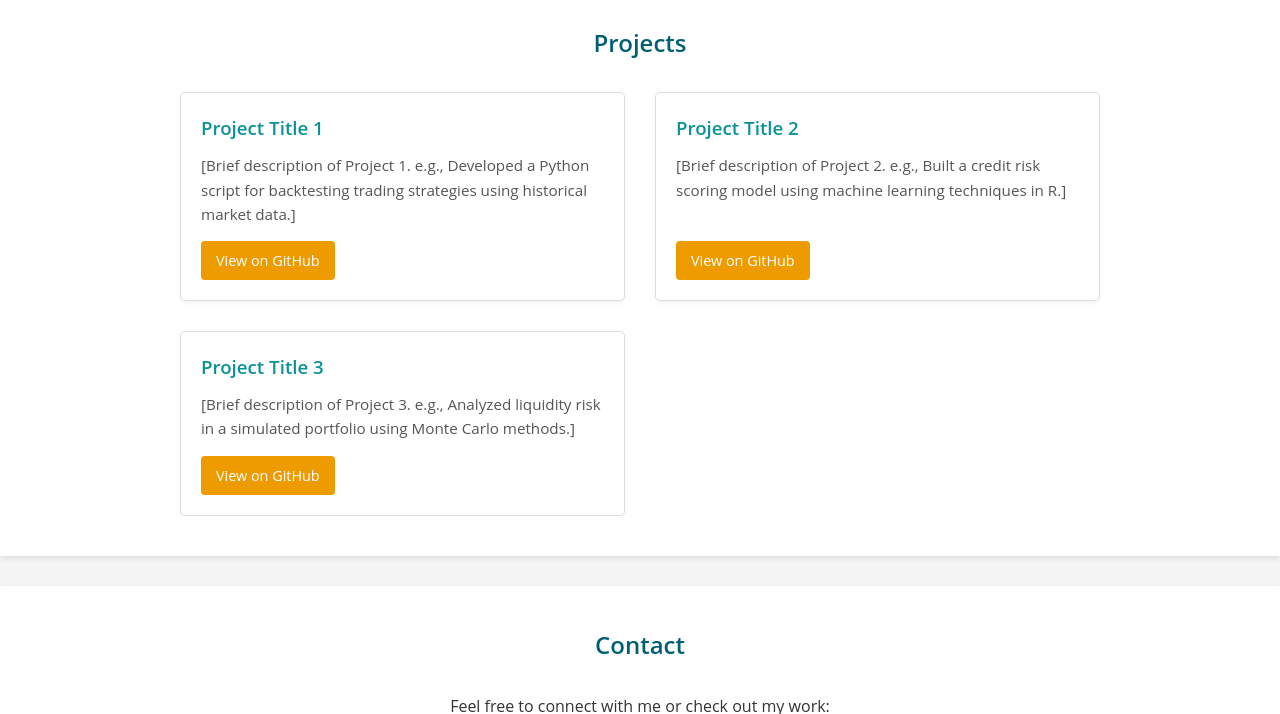
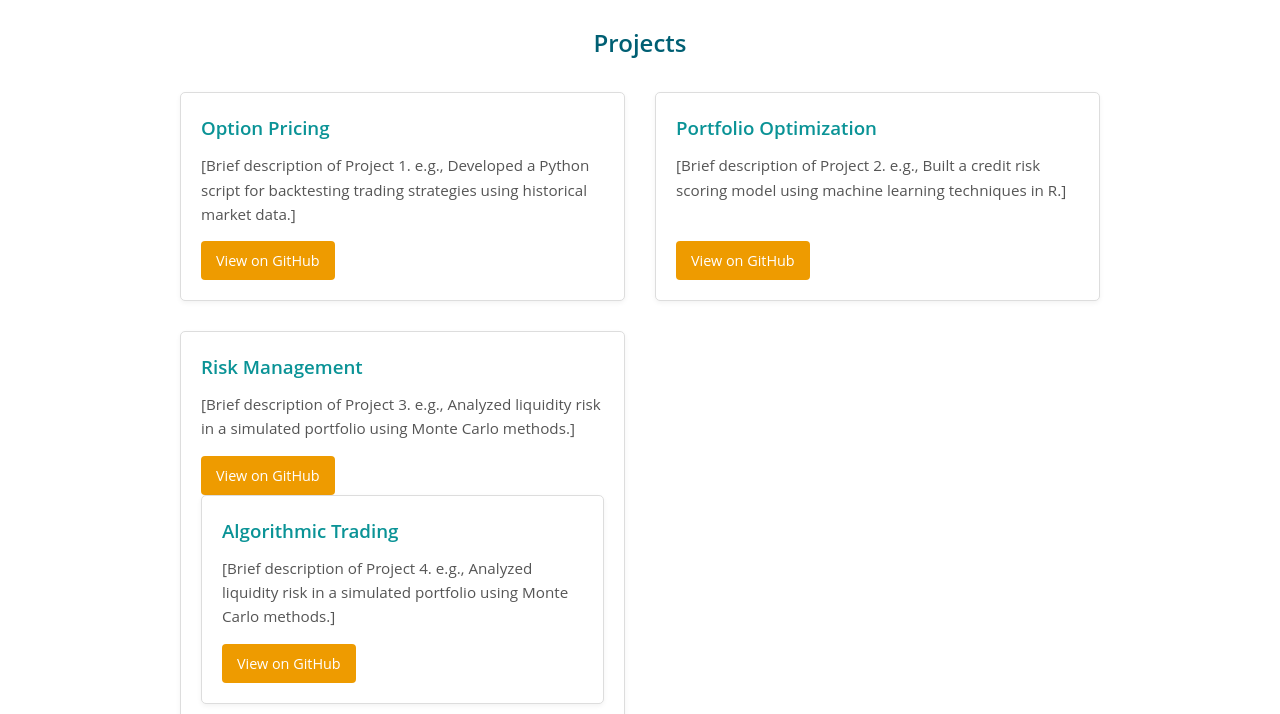
Before and after one commit to mzallaghi4/MehdiZallaghi, a plain HTML site: page index.html in a window 1280 px wide. Shown: the part 1590-2304 px from the top of the page. Drawn offline with Linux system fonts and the light colour scheme.

Commit message:
Update index.html

```diff
--- a/index.html
+++ b/index.html
@@ -105,7 +105,7 @@
                 <h2>Projects</h2>
                 <div class="projects-grid">
                     <div class="project-item">
-                        <h3>Project Title 1</h3>
+                        <h3>Option Pricing</h3>
                         <p>[Brief description of Project 1. e.g., Developed a Python script for backtesting trading strategies using historical market data.]</p>
                         <div class="project-links">
                              <a href="#" target="_blank" class="button-link">View on GitHub</a>
@@ -113,7 +113,7 @@
                         </div>
                     </div>
                     <div class="project-item">
-                        <h3>Project Title 2</h3>
+                        <h3>Portfolio Optimization </h3>
                         <p>[Brief description of Project 2. e.g., Built a credit risk scoring model using machine learning techniques in R.]</p>
                          <div class="project-links">
                             <a href="#" target="_blank" class="button-link">View on GitHub</a>
@@ -121,8 +121,15 @@
                          </div>
                     </div>
                      <div class="project-item">
-                        <h3>Project Title 3</h3>
+                        <h3>Risk Management</h3>
                         <p>[Brief description of Project 3. e.g., Analyzed liquidity risk in a simulated portfolio using Monte Carlo methods.]</p>
+                         <div class="project-links">
+                            <a href="#" target="_blank" class="button-link">View on GitHub</a>
+                            <!-- <a href="#" target="_blank" class="button-link secondary">Presentation (Optional)</a> -->
+                         </div>
+                     <div class="project-item">
+                        <h3>Algorithmic Trading</h3>
+                        <p>[Brief description of Project 4. e.g., Analyzed liquidity risk in a simulated portfolio using Monte Carlo methods.]</p>
                          <div class="project-links">
                             <a href="#" target="_blank" class="button-link">View on GitHub</a>
                             <!-- <a href="#" target="_blank" class="button-link secondary">Presentation (Optional)</a> -->
```
